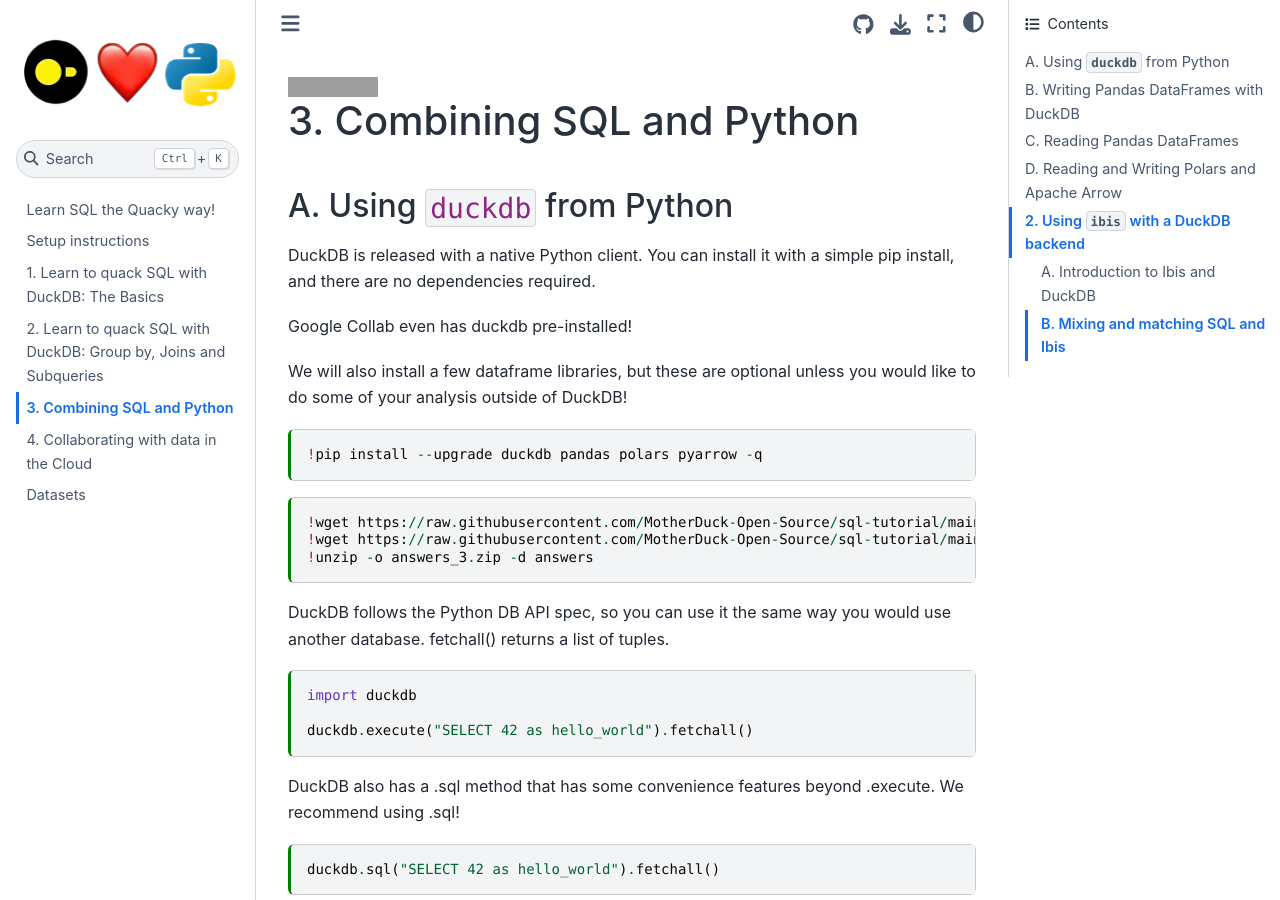
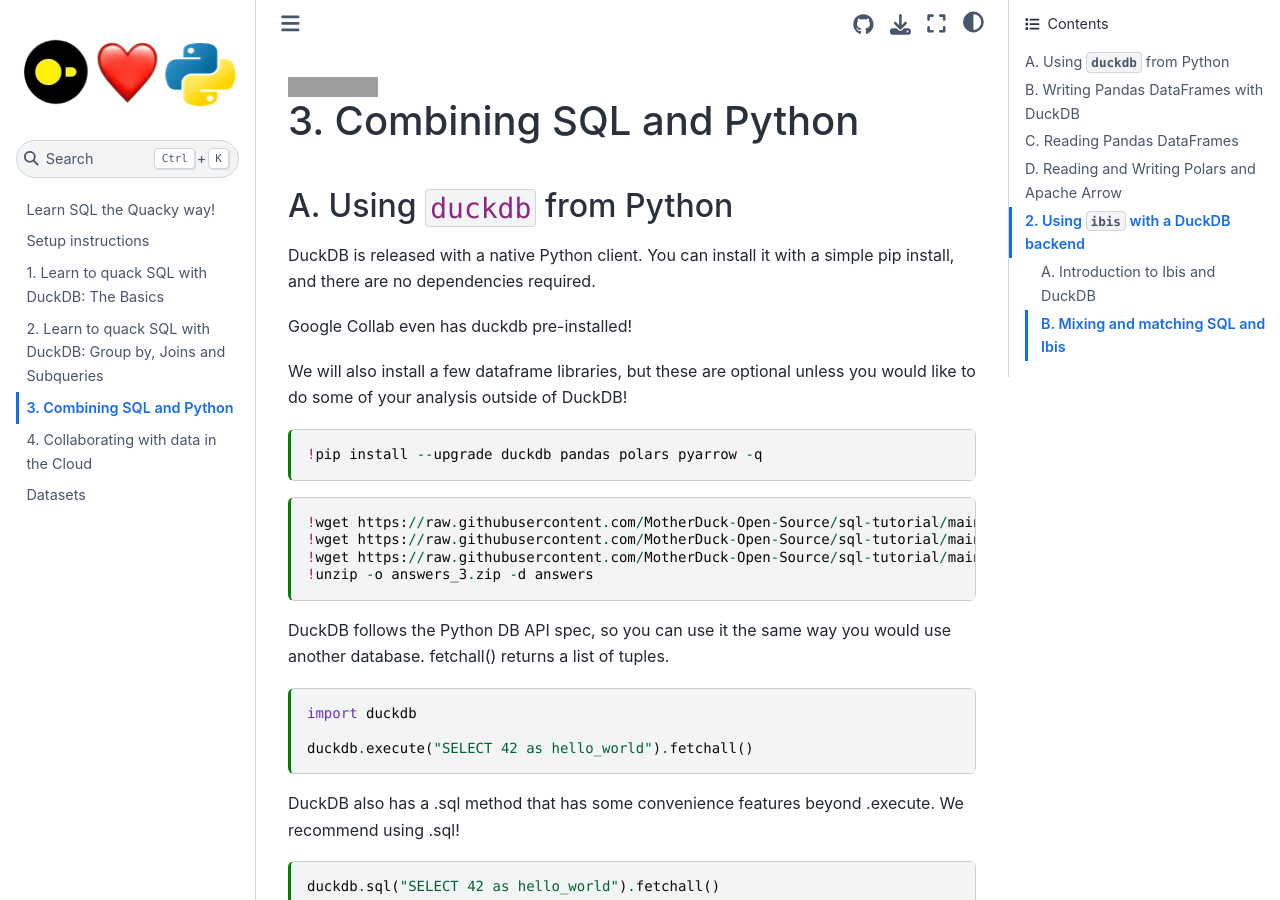
Before and after one commit to MotherDuck-Open-Source/sql-tutorial, a Jupyter Book: the page built from 3_sql-and-python.md, in a window 1280 px wide and 900 px high. Built offline with Jupyter Book 1.0.4 settings and Sphinx 7.4.7 and the Sphinx Book theme 1.1.4, drawn with Linux system fonts in a browser that asks for light colours; grey boxes are pictures that could not be loaded.

Commit message:
add birds.csv to chapter 3 download

````diff
--- a/3_sql-and-python.md
+++ b/3_sql-and-python.md
@@ -31,6 +31,7 @@
 
 ```{code-cell}
 !wget https://raw.githubusercontent.com/MotherDuck-Open-Source/sql-tutorial/main/data/ducks.csv -q --show-progress
+!wget https://raw.githubusercontent.com/MotherDuck-Open-Source/sql-tutorial/main/data/birds.csv -q --show-progress
 !wget https://raw.githubusercontent.com/MotherDuck-Open-Source/sql-tutorial/main/answers/answers_3.zip -q
 !unzip -o answers_3.zip -d answers
 ```
````
Also changed, not shown: 1 other file.
